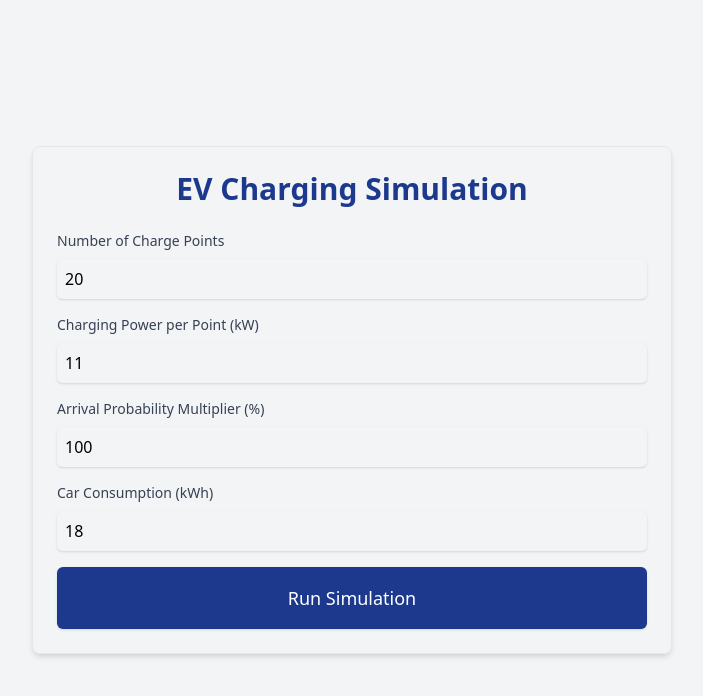
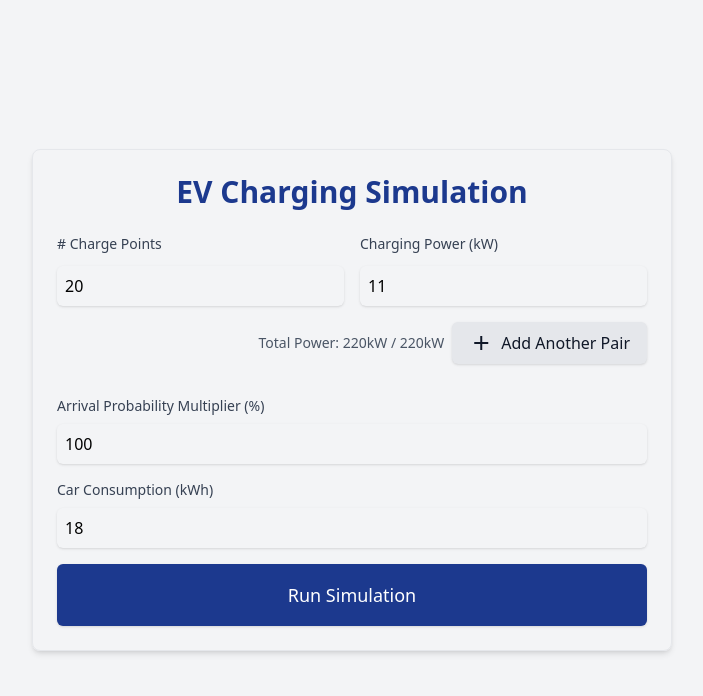
Before and after one commit to HosseiniSanaz/ev-charging-simulation, a React (Vite) app: page / in a window 1280 px wide. Shown: the top 696 px of the page, without its empty margins (288-991 px from the left). Built offline with nearby package versions, Linux system fonts and the light colour scheme.

Commit message:
✨feat: make form dynamic for different charging configuration and adjust mock data

```diff
--- a/src/App.tsx
+++ b/src/App.tsx
@@ -8,21 +8,19 @@ import { useMemo, useState } from 'react'
 
 function App() {
     const [formData, setFormData] = useState<IFormParams>({
-        chargePoints: 0,
+        chargingPairs: [],
         arrivalProbability: 0,
         carConsumption: 0,
-        chargingPower: 0,
     })
-    const simulationResult: IResultProps = useMockData({ numChargePoints: formData.chargePoints, chargingPower: formData.chargingPower })
+    const simulationResult: IResultProps = useMockData(formData.chargingPairs)
 
-    const showSimulation = useMemo(() => formData.chargePoints > 0 && formData.chargingPower > 0, [formData])
+    const showSimulation = useMemo(() => formData.chargingPairs.length > 0 && formData.chargingPairs.every((pair) => pair.chargePoints > 0 && pair.chargingPower > 0), [formData.chargingPairs])
 
     const runSimulation = async (formData: FormData): Promise<void> => {
         setFormData({
-            chargePoints: Number(formData.get('chargePoints')) || 0,
+            chargingPairs: JSON.parse(formData.get('chargingPairs') as string) || [],
             arrivalProbability: Number(formData.get('arrivalProbability')) || 0,
             carConsumption: Number(formData.get('carConsumption')) || 0,
-            chargingPower: Number(formData.get('chargingPower')) || 0,
         })
     }
 
--- /dev/null
+++ b/src/components/InputForm/ChargePointsConfig.tsx
@@ -0,0 +1,113 @@
+import { useFieldArray, useFormContext } from "react-hook-form";
+import Input from "components/ui/input";
+import Button from "components/ui/button";
+import IconButton from "components/ui/icon-button";
+import IFormParams from "types/form-params.type";
+import { useMemo } from "react";
+import { MAX_CHARGE_POINTS, MAX_CHARGING_POWER } from "constants/index";
+
+function ChargePointsConfig() {
+    const {
+        control,
+        formState: { errors },
+        register,
+        watch,
+    } = useFormContext<IFormParams>();
+
+    const { fields, append, remove } = useFieldArray({
+        control,
+        name: "chargingPairs",
+        rules: {
+            validate: (value) => {
+                if (value.length === 0) {
+                    return "At least one charging pair is required";
+                }
+                const sum = value.reduce((sum, pair) => sum + Number(pair.chargePoints), 0);
+                if (sum > MAX_CHARGE_POINTS) {
+                    return "Maximum number of charge points should not exceed 20";
+                }
+                return true;
+            }
+        }
+    });
+
+    const warchChargingPairs = watch('chargingPairs');
+
+    const totalPower = useMemo(() => (
+        warchChargingPairs.reduce((sum, pair) =>
+            sum + (Number(pair.chargePoints) * Number(pair.chargingPower)), 0)
+    ), [JSON.stringify(warchChargingPairs)]);
+
+    const generalError: string | undefined = errors.chargingPairs?.root?.message;
+
+    return (
+        <div>
+            <div className={`grid ${fields.length > 1 ? 'grid-cols-9 md:grid-cols-11' : 'grid-cols-8 md:grid-cols-10'} gap-4 items-end mb-1`}>
+                <span className="text-xs md:text-sm font-medium text-gray-700 col-span-4 md:col-span-5"># Charge Points</span>
+                <span className={`text-xs md:text-sm font-medium text-gray-700 ${fields.length > 1 ? 'col-span-5 md:col-span-6' : 'col-span-4 md:col-span-5'}`}>Charging Power (kW)</span>
+            </div>
+            {fields.map((field, index) => (
+                <div key={field.id} className={`grid ${fields.length > 1 ? 'grid-cols-9 md:grid-cols-11' : 'grid-cols-8 md:grid-cols-10'} gap-2 md:gap-4 items-start mb-1`}>
+                    <Input
+                        type="number"
+                        containerClassName="col-span-4 md:col-span-5"
+                        error={errors.chargingPairs?.[index]?.chargePoints?.message}
+                        {...register(`chargingPairs.${index}.chargePoints` as const, {
+                            required: "This field is required",
+                            min: { value: 1, message: "Minimum value is 1" },
+                            max: { value: MAX_CHARGE_POINTS, message: "Maximum value is " + MAX_CHARGE_POINTS },
+                        })}
+                    />
+
+                    <Input
+                        type="number"
+                        containerClassName="col-span-4 md:col-span-5"
+                        error={errors.chargingPairs?.[index]?.chargingPower?.message}
+                        {...register(`chargingPairs.${index}.chargingPower` as const, {
+                            required: "This field is required",
+                            min: { value: 1, message: "Minimum value is 1" },
+                        })}
+                    />
+                    {fields.length > 1 && (
+                        <IconButton
+                            variant="danger"
+                            size="small"
+                            onClick={() => remove(index)}
+                            icon="delete"
+                            className="mt-2"
+                        />
+                    )}
+                </div>
+            ))}
+
+            {totalPower > MAX_CHARGING_POWER && (
+                <p className="text-sm text-red-600">
+                    Total power across all pairs must not exceed {MAX_CHARGING_POWER}kW
+                </p>
+            )}
+
+            {generalError && (
+                <p className="text-sm text-red-600">
+                    {generalError}
+                </p>
+            )}
+
+            <div className="flex flex-col-reverse md:flex-row justify-end items-center gap-2 mt-4 mb-8">
+                <span className="text-right text-sm text-gray-600">
+                    Total Power: {totalPower}kW / {MAX_CHARGING_POWER}kW
+                </span>
+                <Button
+                    type="button"
+                    variant="muted"
+                    icon="add"
+                    className="w-full md:w-fit"
+                    onClick={() => append({ chargePoints: 1, chargingPower: 1 })}
+                >
+                    Add Another Pair
+                </Button>
+            </div>
+        </div>
+    );
+}
+
+export default ChargePointsConfig;
--- a/src/components/InputForm/index.tsx
+++ b/src/components/InputForm/index.tsx
@@ -1,40 +1,40 @@
 import type React from "react"
-import { useForm, SubmitHandler } from "react-hook-form"
+import { useForm, SubmitHandler, FormProvider } from "react-hook-form"
 import IFormProps from "./form.type"
 import IFormParams from "types/form-params.type"
 import Input from "components/ui/input"
 import Button from "components/ui/button"
 import { useCallback, useState } from "react"
-
+import ChargePointsConfig from "./ChargePointsConfig";
 
 const InputForm: React.FC<IFormProps> = ({ runSimulation }) => {
+    const methods = useForm<IFormParams>({
+        defaultValues: {
+            chargingPairs: [{ chargePoints: 20, chargingPower: 11 }],
+            arrivalProbability: 100,
+            carConsumption: 18
+        },
+        mode: "onChange"
+    })
     const {
         register,
         handleSubmit,
         formState: { errors },
-        watch,
-    } = useForm<IFormParams>({
-        defaultValues: {
-            chargePoints: 20,
-            chargingPower: 11,
-            arrivalProbability: 100,
-            carConsumption: 18
-        },
-        mode: "onChange"
-    });
+    } = methods
+
     const [loading, setLoading] = useState(false);
 
-    const chargePoints = watch("chargePoints");
-    const chargingPower = watch("chargingPower");
 
-    const onSubmit: SubmitHandler<IFormParams> = useCallback(async (data) => {
+    const onSubmit: SubmitHandler<IFormParams> = useCallback(async (data: IFormParams) => {
         setLoading(true);
         try {
             setTimeout(async () => {
                 const formData = new FormData();
-                Object.entries(data).forEach(([key, value]) => {
-                    formData.append(key, value.toString());
-                });
+
+                formData.append('chargingPairs', JSON.stringify(data.chargingPairs));
+                formData.append('arrivalProbability', data.arrivalProbability.toString());
+                formData.append('carConsumption', data.carConsumption.toString());
+
                 await runSimulation(formData);
                 setLoading(false);
             }, 1000);
@@ -44,45 +44,12 @@ const InputForm: React.FC<IFormProps> = ({ runSimulation }) => {
         }
     }, [runSimulation]);
 
-    const validateTotalPower = (value: number, otherValue: number) => {
-        const numValue = Number(value);
-        const numOtherValue = Number(otherValue);
-        return (numValue && numOtherValue && numValue * numOtherValue <= 220) ||
-            "Total power (Charge Points × Charging Power) must not exceed 220kW";
-    };
-
 
     return (
-        <div>
+        <FormProvider {...methods}>
             <form onSubmit={handleSubmit(onSubmit)} className="space-y-4 text-left">
-                <div>
-                    <Input
-                        type="number"
-                        label="Number of Charge Points"
-                        error={errors.chargePoints?.message}
-                        {...register("chargePoints", {
-                            required: "This field is required",
-                            min: { value: 1, message: "Minimum value is 1" },
-                            max: { value: 100, message: "Maximum value is 100" },
-                            validate: (value) => validateTotalPower(value, chargingPower)
-                        })}
-                    />
-                </div>
+                <ChargePointsConfig />
 
-                <div>
-                    <Input
-                        type="number"
-                        label="Charging Power per Point (kW)"
-                        error={errors.chargingPower?.message}
-                        {...register("chargingPower", {
-                            required: "This field is required",
-                            min: { value: 1, message: "Minimum value is 1" },
-                            validate: (value) => validateTotalPower(value, chargePoints)
-                        })}
-                    />
-                </div>
-
-                <div>
                 <Input
                     type="number"
                     label="Arrival Probability Multiplier (%)"
@@ -93,9 +60,7 @@ const InputForm: React.FC<IFormProps> = ({ runSimulation }) => {
                         max: { value: 200, message: "Maximum value is 200" }
                     })}
                 />
-                </div>
 
-                <div>
                 <Input
                     type="number"
                     label="Car Consumption (kWh)"
@@ -105,11 +70,10 @@ const InputForm: React.FC<IFormProps> = ({ runSimulation }) => {
                         min: { value: 1, message: "Minimum value is 1" },
                     })}
                 />
-                </div>
 
                 <Button type="submit" fullWidth size="large" className="mt-2" loading={loading}>Run Simulation</Button>
             </form>
-        </div>
+        </FormProvider>
     )
 }
 
--- /dev/null
+++ b/src/constants/index.ts
@@ -0,0 +1,2 @@
+export const MAX_CHARGE_POINTS = 20;
+export const MAX_CHARGING_POWER = 220;
--- a/src/hooks/mock-data.ts
+++ b/src/hooks/mock-data.ts
@@ -1,9 +1,9 @@
 import { generateChargingValuesPerHour, generateExamplaryDayData } from "utils/chargingValues";
 import IResultProps from "components/SimulationResult/result.type"
-import IMockData from "./mock-data.type"
+import { ChargingPair } from "types/form-params.type";
 
-const mockData = ({numChargePoints, chargingPower}: IMockData): IResultProps => {
-    const chargingValues = generateChargingValuesPerHour(numChargePoints, chargingPower)
+const mockData = (chargingPairs: ChargingPair[]): IResultProps => {
+    const chargingValues = generateChargingValuesPerHour(chargingPairs)
 
     const result: IResultProps = {
         totalChargingEvents: 3650,
--- a/src/hooks/mock-data.type.ts
+++ /dev/null
@@ -1,6 +0,0 @@
-interface IMockData {
-    numChargePoints: number
-    chargingPower: number
-}
-
-export default IMockData
--- a/src/hooks/useMockData.ts
+++ b/src/hooks/useMockData.ts
@@ -1,8 +1,8 @@
+import { ChargingPair } from "types/form-params.type";
 import mockData from "./mock-data"
-import IMockData from "./mock-data.type"
 
-function useMockData({numChargePoints, chargingPower}: IMockData) {
-    const mockResult = mockData({numChargePoints, chargingPower});
+function useMockData(chargingPairs: ChargingPair[]) {
+    const mockResult = mockData(chargingPairs);
     return mockResult
 }
 
--- a/src/utils/chargingValues.ts
+++ b/src/utils/chargingValues.ts
@@ -1,44 +1,49 @@
 import { IChargingValue } from "components/SimulationResult/AggregatedChart/aggregated.type";
 import { IExamplaryDay } from "components/SimulationResult/ExamplaryDayChart/examplary-day.type";
-
-export function generateRandomChargingValues(numChargePoints: number, chargingPower: number): IChargingValue[] {
+import { ChargingPair } from "types/form-params.type";
+import { MAX_CHARGING_POWER } from "constants/index"
+;
+export function generateRandomChargingValues(chargingPairs: ChargingPair[]): IChargingValue[] {
     const values: any[] = [];
-    const maxTotal = 220;
+    const maxTotal = MAX_CHARGING_POWER;
     let remainingPower = maxTotal;
 
-    for (let i = 0; i < numChargePoints; i++) {
+    let chargePointIndex = 1;
+    for (let k = 0; k < chargingPairs.length; k++) {
+        const { chargePoints, chargingPower } = chargingPairs[k];
+
+        for (let i = 0; i < chargePoints; i++) {
             // use remaining power for the last charge point
-        if (i === numChargePoints - 1) {
+            if (i === chargePoints - 1 && k === chargingPairs.length - 1) {
                 values.push({
-                name: `chargePoint${i + 1}`,
-                value: Math.min(remainingPower, chargingPower)
+                    name: `chargePoint${chargePointIndex} - ${chargingPower}kWh`,
+                    value: Math.floor(Math.random() * (Math.min(remainingPower, chargingPower) - 1) + 1)
                 });
                 break;
             }
 
-        const maxPowerPerPoint = remainingPower / (numChargePoints - i);
+            const maxPowerPerPoint = remainingPower / (chargePoints - i);
             const maxValue = Math.min(maxPowerPerPoint, chargingPower);
 
             const value = Math.floor(Math.random() * (maxValue - 1) + 1);
 
             values.push({
-            name: `chargePoint${i + 1}`,
+                name: `chargePoint${chargePointIndex++} - ${chargingPower}kWh`,
                 value: value
             });
-
-        remainingPower -= value;
+        }
     }
 
     return values;
 }
 
-export const generateChargingValuesPerHour = (numChargePoints: number, chargingPower: number): IChargingValue[] => {
+export const generateChargingValuesPerHour = (chargingPairs: ChargingPair[]): IChargingValue[] => {
     const times = []
     for (let j = 0; j < 24; j++) {
         times.push(`${j < 10 ? '0' + j : j}:00`)
     }
     const chargingValues: IChargingValue[] = times.map((time) => {
-        const values: any[] = generateRandomChargingValues(numChargePoints, chargingPower)
+        const values: any[] = generateRandomChargingValues(chargingPairs)
         return {
             time: time,
             ...values.reduce((acc, curr) => {
--- a/vite.config.ts
+++ b/vite.config.ts
@@ -13,6 +13,7 @@ export default defineConfig({
       'types': path.resolve(__dirname, './src/types'),
       'utils': path.resolve(__dirname, './src/utils'),
       'hooks': path.resolve(__dirname, './src/hooks'),
+      'constants': path.resolve(__dirname, './src/constants'),
     },
   },
 })
```
Also changed, not shown: src/types/form-params.type.ts (+8 -4 lines). Lines whose indentation alone changed are shown as unchanged.
